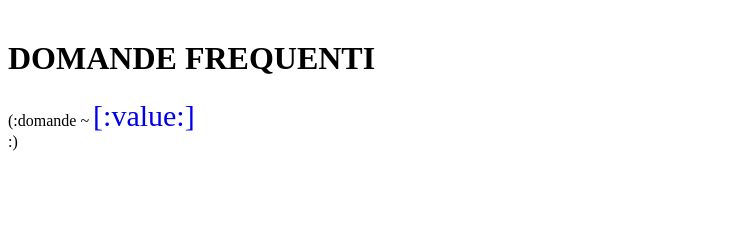
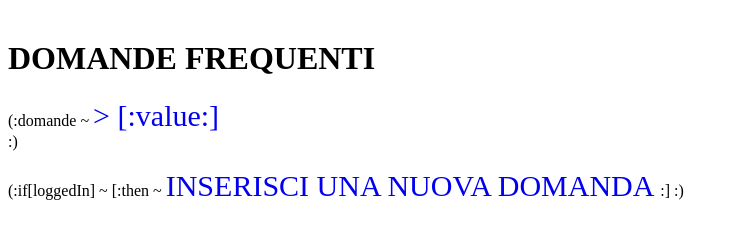
Before and after one commit to Vanes996/ProgettoIngSoft2, a website: page FRONTEND/search.html in a window 1280 px wide. Shown: the part 311-550 px from the top of the page, without its empty margins (0-738 px from the left). Drawn offline with Linux system fonts and the light colour scheme.

Commit message:
no changes here

```diff
--- a/FRONTEND/search.html
+++ b/FRONTEND/search.html
@@ -19,13 +19,20 @@
 </head>
 <body>
 
-	<img src="https://www.biblioteca.unitn.it/sites/www.biblioteca.unitn.it/modules/asia_opengraphmeta/images/logo_fb.png" alt="xdddddddd">
+	<img src="https://www.biblioteca.unitn.it/sites/www.biblioteca.unitn.it/modules/asia_opengraphmeta/images/logo_fb.png" alt="xdddddddd"/>
 	<br>
 	<br>
 	<h1> DOMANDE FREQUENTI </h1>
 	(:domande ~
-		<a href="risposta?id=[:nId:]&topic=[:topic:]"> [:value:] </a>
+		<a href="risposta?id=[:nId:]&topic=[:topic:]"> > [:value:] </a>
 		<br>
 	:)
+
+
+	<br>
+	<br>
+	 (:if[loggedIn] ~
+        [:then ~ <a href="insertQuestion?"> INSERISCI UNA NUOVA DOMANDA </a> :]
+    :)
 </body>
 </html>
```
